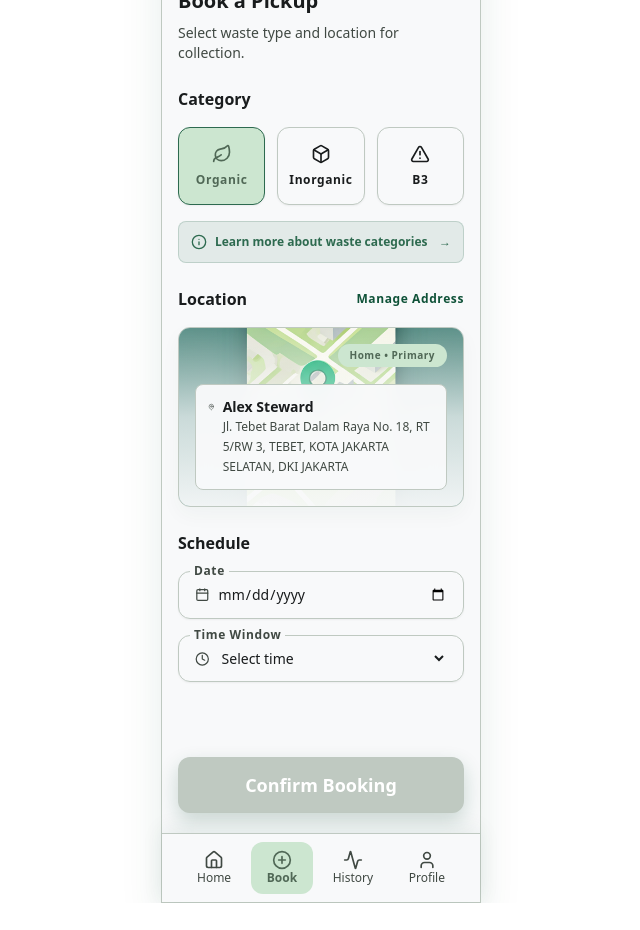
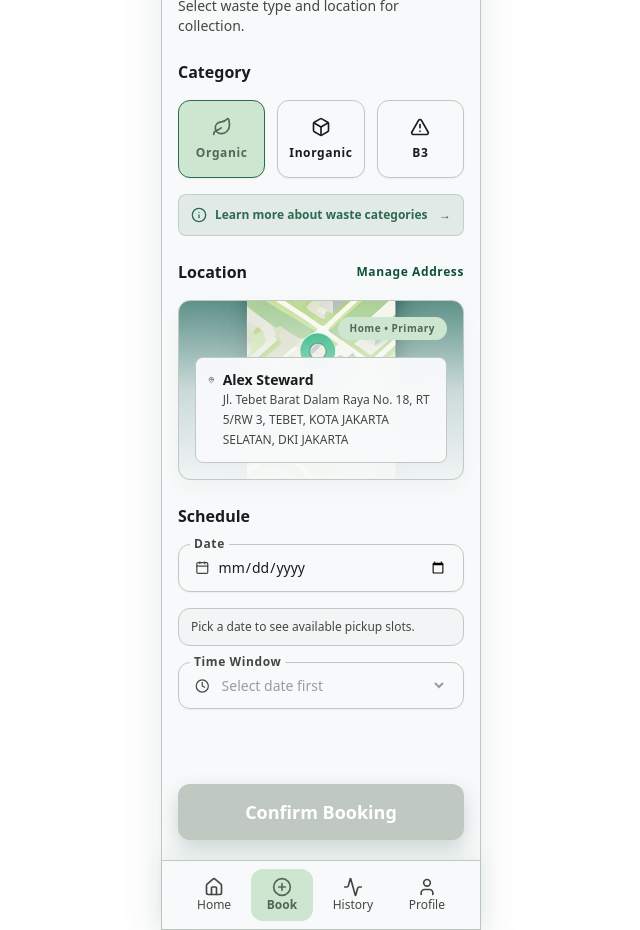
Before and after one commit to DaffaAhmadSM/Trash.i, a React (Vite) app: page /book-pickup in a window 1280 px wide. Shown: the whole page, without its empty margins (319-959 px from the left). Before the commit the page ends 903 px from the top, so only its background shows below. Built offline with nearby package versions, Linux system fonts and the light colour scheme.

Commit message:
feat: fetch api for public holiday on book pickup

```diff
--- a/src/components/BookPickupPage.tsx
+++ b/src/components/BookPickupPage.tsx
@@ -1,4 +1,4 @@
-import { useState } from "react";
+import { useEffect, useMemo, useState } from "react";
 import { useNavigate } from "react-router-dom";
 import {
     Activity,
@@ -16,6 +16,35 @@ import {
 } from "lucide-react";
 import { useProfile } from "../context/ProfileContext";
 
+type Holiday = {
+    date: string;
+    localName: string;
+    name: string;
+};
+
+type PickupSlot = {
+    value: string;
+    label: string;
+};
+
+const WEEKDAY_SLOTS: PickupSlot[] = [
+    { value: "08:00-10:00", label: "08:00 AM - 10:00 AM" },
+    { value: "10:00-12:00", label: "10:00 AM - 12:00 PM" },
+    { value: "13:00-15:00", label: "01:00 PM - 03:00 PM" },
+    { value: "15:00-17:00", label: "03:00 PM - 05:00 PM" },
+];
+
+const SATURDAY_SLOTS: PickupSlot[] = [
+    { value: "08:00-10:00", label: "08:00 AM - 10:00 AM" },
+    { value: "10:00-12:00", label: "10:00 AM - 12:00 PM" },
+    { value: "13:00-15:00", label: "01:00 PM - 03:00 PM" },
+];
+
+const HOLIDAY_SLOTS: PickupSlot[] = [
+    { value: "10:00-12:00", label: "10:00 AM - 12:00 PM" },
+    { value: "13:00-15:00", label: "01:00 PM - 03:00 PM" },
+];
+
 function formatAddressLine(address: {
     fullAddress: string;
     districtName: string;
@@ -25,15 +54,139 @@ function formatAddressLine(address: {
     return `${address.fullAddress}, ${address.districtName}, ${address.cityName}, ${address.provinceName}`;
 }
 
+function getDateYear(date: string) {
+    return Number(date.slice(0, 4));
+}
+
+function getDayOfWeek(date: string) {
+    return new Date(`${date}T00:00:00`).getDay();
+}
+
 export default function BookPickupPage() {
     const navigate = useNavigate();
     const { primaryAddress } = useProfile();
     const [category, setCategory] = useState("organic");
     const [date, setDate] = useState("");
     const [timeWindow, setTimeWindow] = useState("");
+    const [holidaysByYear, setHolidaysByYear] = useState<
+        Record<number, Holiday[]>
+    >({});
+    const [loadingHolidayYear, setLoadingHolidayYear] = useState<number | null>(
+        null,
+    );
+    const [holidayError, setHolidayError] = useState<string | null>(null);
+
+    const selectedYear = date ? getDateYear(date) : null;
+
+    useEffect(() => {
+        if (!selectedYear || holidaysByYear[selectedYear]) return;
+
+        const year = selectedYear;
+        const controller = new AbortController();
+
+        async function loadHolidays() {
+            try {
+                setLoadingHolidayYear(year);
+                setHolidayError(null);
+
+                const response = await fetch(
+                    `https://date.nager.at/api/v3/PublicHolidays/${year}/ID`,
+                    { signal: controller.signal },
+                );
+
+                if (!response.ok) {
+                    throw new Error("Failed to load public holidays");
+                }
+
+                const data = (await response.json()) as Holiday[];
+                setHolidaysByYear((current) => ({
+                    ...current,
+                    [year]: data,
+                }));
+            } catch (error) {
+                if (
+                    error instanceof DOMException &&
+                    error.name === "AbortError"
+                ) {
+                    return;
+                }
+
+                setHolidayError("Could not verify public holiday calendar.");
+            } finally {
+                setLoadingHolidayYear((current) =>
+                    current === year ? null : current,
+                );
+            }
+        }
+
+        loadHolidays();
+
+        return () => controller.abort();
+    }, [holidaysByYear, selectedYear]);
+
+    const selectedHoliday = useMemo(() => {
+        if (!date || !selectedYear) return null;
+
+        return (
+            holidaysByYear[selectedYear]?.find(
+                (holiday) => holiday.date === date,
+            ) ?? null
+        );
+    }, [date, holidaysByYear, selectedYear]);
+
+    const isCheckingHoliday =
+        Boolean(date) &&
+        selectedYear !== null &&
+        loadingHolidayYear === selectedYear &&
+        !holidaysByYear[selectedYear];
+
+    const availableSlots = useMemo(() => {
+        if (!date || isCheckingHoliday) return [];
+
+        const dayOfWeek = getDayOfWeek(date);
+
+        if (selectedHoliday) return HOLIDAY_SLOTS;
+        if (dayOfWeek === 0) return [];
+        if (dayOfWeek === 6) return SATURDAY_SLOTS;
+
+        return WEEKDAY_SLOTS;
+    }, [date, isCheckingHoliday, selectedHoliday]);
+
+    const selectedTimeWindow = availableSlots.some(
+        (slot) => slot.value === timeWindow,
+    )
+        ? timeWindow
+        : "";
+
+    const scheduleMessage = useMemo(() => {
+        if (!date) return "Pick a date to see available pickup slots.";
+        if (isCheckingHoliday)
+            return "Checking Indonesia public holiday calendar...";
+        if (selectedHoliday) {
+            return `Limited holiday service for ${selectedHoliday.localName}. Only reduced pickup slots available.`;
+        }
+        if (holidayError) {
+            return `${holidayError} Standard schedule shown.`;
+        }
+
+        const dayOfWeek = getDayOfWeek(date);
+
+        if (dayOfWeek === 0) {
+            return "No pickups available on Sundays. Please choose another date.";
+        }
+        if (dayOfWeek === 6) {
+            return "Saturday schedule active. Late afternoon slot unavailable.";
+        }
+
+        return "Regular weekday pickup slots available.";
+    }, [date, holidayError, isCheckingHoliday, selectedHoliday]);
 
     const canConfirm = Boolean(
-        category && date && timeWindow && primaryAddress,
+        category &&
+        date &&
+        selectedTimeWindow &&
+        primaryAddress &&
+        availableSlots.length,
     );
 
     return (
@@ -218,6 +371,12 @@ export default function BookPickupPage() {
                                 </div>
                             </div>
 
+                            <div className="rounded-xl border border-[#BFC9C1] bg-[#F3F4F5] px-3 py-2">
+                                <p className="text-xs text-[#404943] leading-5">
+                                    {scheduleMessage}
+                                </p>
+                            </div>
+
                             <div className="relative">
                                 <label className="absolute -top-2 left-3 bg-[#F8F9FA] px-1 text-xs font-semibold text-[#404943] tracking-[0.05em]">
                                     Time Window
@@ -225,25 +384,34 @@ export default function BookPickupPage() {
                                 <div className="flex items-center gap-2 border border-[#BFC9C1] rounded-xl px-4 py-3 shadow-[0_1px_2px_rgba(0,0,0,0.05)]">
                                     <Clock className="w-4 h-4 text-[#404943]" />
                                     <select
-                                        value={timeWindow}
+                                        value={selectedTimeWindow}
                                         onChange={(e) =>
                                             setTimeWindow(e.target.value)
                                         }
-                                        className="w-full bg-transparent text-sm text-[#191C1D] outline-none"
+                                        disabled={
+                                            !date ||
+                                            isCheckingHoliday ||
+                                            availableSlots.length === 0
+                                        }
+                                        className="w-full bg-transparent text-sm text-[#191C1D] outline-none disabled:text-[#707973]"
                                     >
-                                        <option value="">Select time</option>
-                                        <option value="08:00-10:00">
-                                            08:00 AM - 10:00 AM
+                                        <option value="">
+                                            {!date
+                                                ? "Select date first"
+                                                : isCheckingHoliday
+                                                  ? "Checking holiday schedule..."
+                                                  : availableSlots.length === 0
+                                                    ? "No slots available"
+                                                    : "Select time"}
                                         </option>
-                                        <option value="10:00-12:00">
-                                            10:00 AM - 12:00 PM
-                                        </option>
-                                        <option value="13:00-15:00">
-                                            01:00 PM - 03:00 PM
-                                        </option>
-                                        <option value="15:00-17:00">
-                                            03:00 PM - 05:00 PM
-                                        </option>
+                                        {availableSlots.map((slot) => (
+                                            <option
+                                                key={slot.value}
+                                                value={slot.value}
+                                            >
+                                                {slot.label}
+                                            </option>
+                                        ))}
                                     </select>
                                 </div>
                             </div>
```
